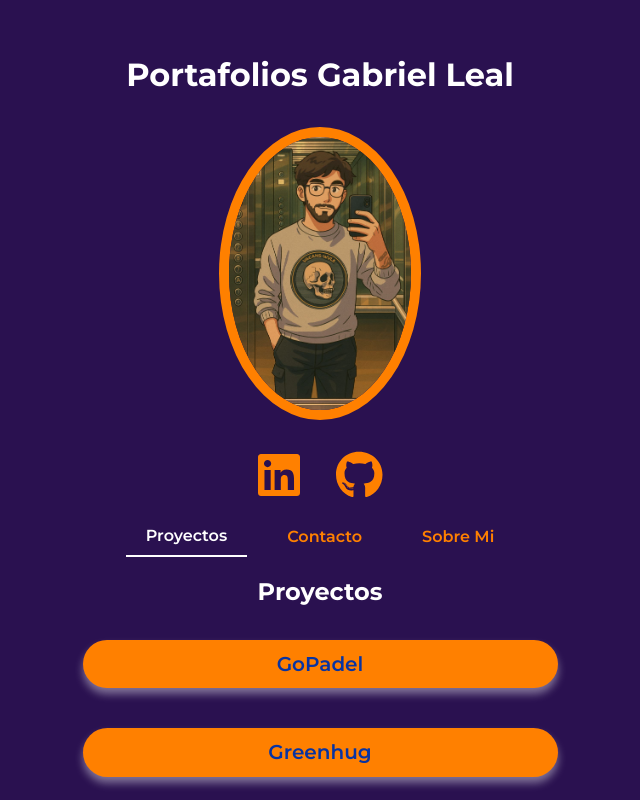
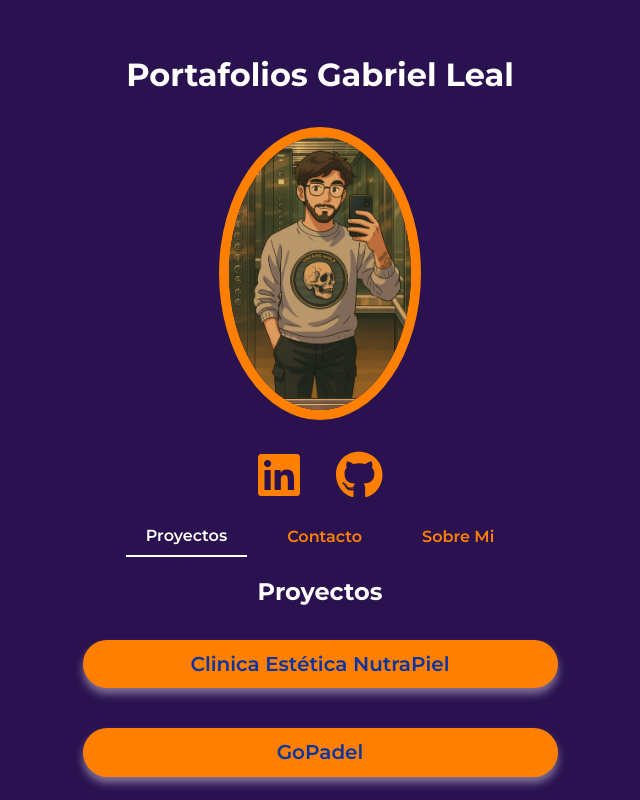
Before and after one commit to ParkerPiter/portafolios, a React (Create React App) app: page / in a window 1280 px wide. Shown: the top 800 px of the page, without its empty margins (320-960 px from the left). Built offline with nearby package versions, Linux system fonts and the light colour scheme; the HTML template or start-up script is replaced by a standard one.

Commit message:
NutraPiel JumpSeller

```diff
--- a/src/App.jsx
+++ b/src/App.jsx
@@ -41,6 +41,7 @@ function App() {
           <section>
             <h2 className={styles.titles}>Proyectos</h2>
             <div className={styles.buttonsContainer}>
+              <a className={styles.buttons} href="https://clinicanutrapiel.cl/" target="_blank" rel="noopener noreferrer">Clinica Estética NutraPiel</a>
               <a className={styles.buttons} href="https://app.gopadel.ai/" target="_blank" rel="noopener noreferrer">GoPadel</a>
               <a className={styles.buttons} href="https://greenhug.com/" target="_blank" rel="noopener noreferrer">Greenhug</a>
               <a className={styles.buttons} href="https://app.impulsum.io/" target="_blank" rel="noopener noreferrer">Impulsum</a>
```
